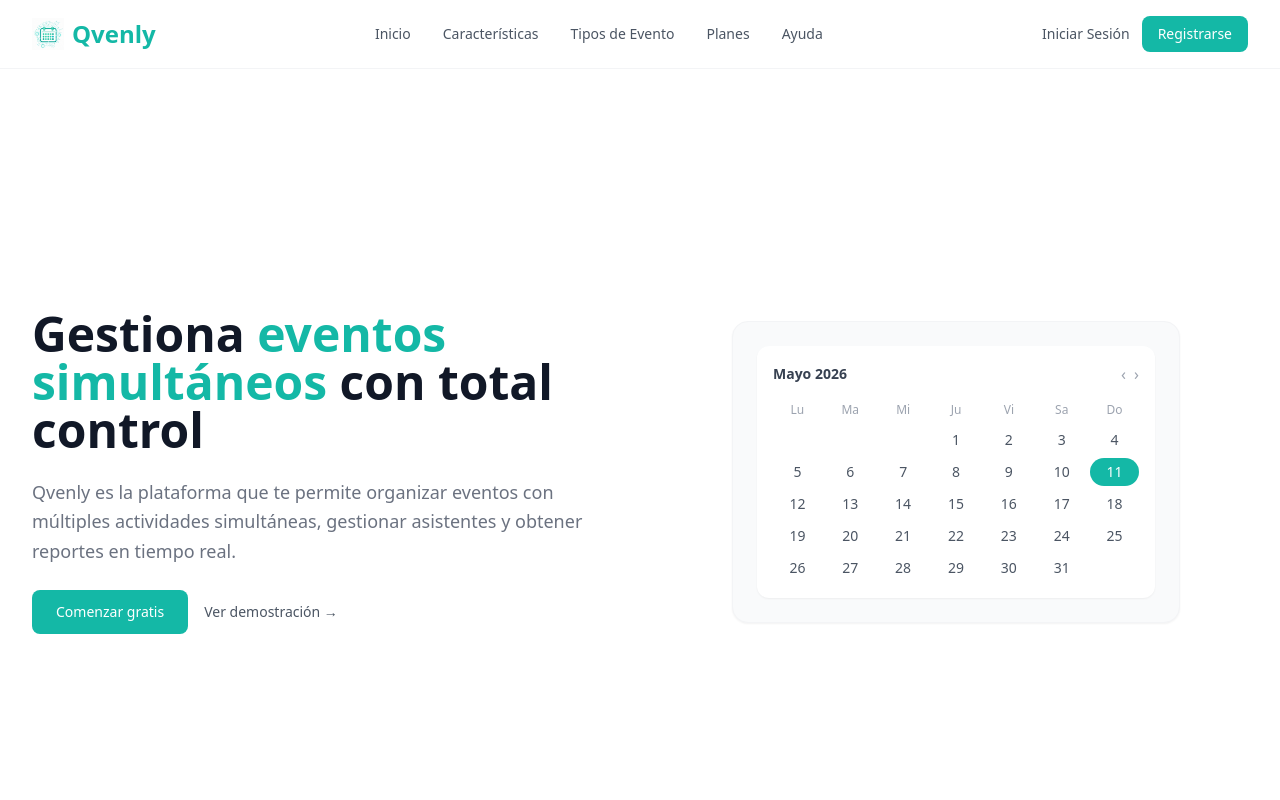
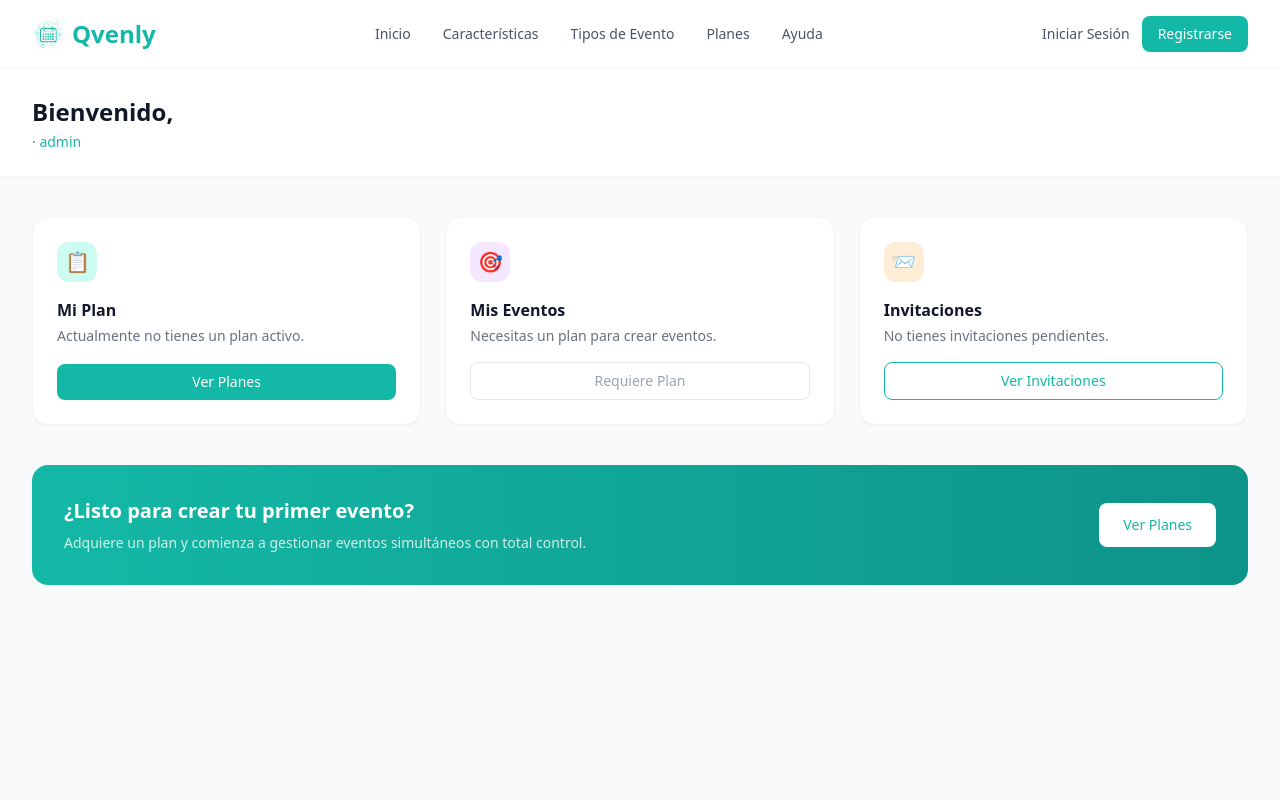
Before and after one commit to LeidyMaingualDev/qvenly-web, an Angular app: page /dashboard in a window 1280 px wide. Before the commit this address led to /. Shown: the top 800 px of the page. Built offline with nearby package versions, Linux system fonts and the light colour scheme; sample sign-in values are in the browser's storage.

Commit message:
feat(dashboard): add user dashboard with plan and event cards

```diff
--- a/src/app/app.routes.ts
+++ b/src/app/app.routes.ts
@@ -27,6 +27,12 @@ export const routes: Routes = [
       import('./features/auth/forgot-password/forgot-password.component').then(m => m.ForgotPasswordComponent)
   },
   {
+    path: 'dashboard',
+    canActivate: [authGuard],
+    loadComponent: () =>
+      import('./features/dashboard/user-dashboard/user-dashboard.component').then(m => m.UserDashboardComponent)
+  },
+  {
     path: '**',
     redirectTo: ''
   }
--- a/src/app/features/auth/login/login.component.ts
+++ b/src/app/features/auth/login/login.component.ts
@@ -37,7 +37,7 @@ export class LoginComponent {
           response.data.email,
           response.data.role
         );
-        this.router.navigate(['/']);
+        this.router.navigate(['/dashboard']);
       } else {
         this.errorMessage = response.message;
       }
--- a/src/app/features/auth/register/register.component.ts
+++ b/src/app/features/auth/register/register.component.ts
@@ -43,7 +43,7 @@ export class RegisterComponent {
             response.data.email,
             response.data.role
           );
-          this.router.navigate(['/']);
+          this.router.navigate(['/dashboard']);
         } else {
           this.errorMessage = response.message;
         }
--- /dev/null
+++ b/src/app/features/dashboard/user-dashboard/user-dashboard.component.html
@@ -0,0 +1,75 @@
+<div class="min-h-screen bg-gray-50">
+
+  <!-- Header del dashboard -->
+  <div class="bg-white border-b border-gray-100 px-6 md:px-8 py-6">
+    <div class="max-w-7xl mx-auto">
+      <h1 class="text-2xl font-bold text-gray-900">
+        Bienvenido, <span class="text-teal-500">{{ userName }}</span>
+      </h1>
+      <p class="text-gray-500 text-sm mt-1">{{ userEmail }} · <span class="text-teal-500 font-medium">{{ userRole }}</span></p>
+    </div>
+  </div>
+
+  <!-- Contenido -->
+  <div class="max-w-7xl mx-auto px-6 md:px-8 py-10">
+
+    <!-- Cards de acciones -->
+    <div class="grid grid-cols-1 md:grid-cols-3 gap-6 mb-10">
+
+      <!-- Mi Plan -->
+      <div class="bg-white rounded-2xl p-6 border border-gray-100 shadow-sm flex flex-col gap-4">
+        <div class="w-10 h-10 bg-teal-100 rounded-xl flex items-center justify-center">
+          <span class="text-teal-500 text-xl">📋</span>
+        </div>
+        <div>
+          <h3 class="font-semibold text-gray-900">Mi Plan</h3>
+          <p class="text-gray-500 text-sm mt-1">Actualmente no tienes un plan activo.</p>
+        </div>
+        <a href="/#planes" class="mt-auto text-sm bg-teal-500 text-white px-4 py-2 rounded-lg hover:bg-teal-600 transition-colors text-center">
+          Ver Planes
+        </a>
+      </div>
+
+      <!-- Mis Eventos -->
+      <div class="bg-white rounded-2xl p-6 border border-gray-100 shadow-sm flex flex-col gap-4">
+        <div class="w-10 h-10 bg-purple-100 rounded-xl flex items-center justify-center">
+          <span class="text-purple-500 text-xl">🎯</span>
+        </div>
+        <div>
+          <h3 class="font-semibold text-gray-900">Mis Eventos</h3>
+          <p class="text-gray-500 text-sm mt-1">Necesitas un plan para crear eventos.</p>
+        </div>
+        <button disabled class="mt-auto text-sm border border-gray-200 text-gray-400 px-4 py-2 rounded-lg cursor-not-allowed text-center">
+          Requiere Plan
+        </button>
+      </div>
+
+      <!-- Invitaciones -->
+      <div class="bg-white rounded-2xl p-6 border border-gray-100 shadow-sm flex flex-col gap-4">
+        <div class="w-10 h-10 bg-orange-100 rounded-xl flex items-center justify-center">
+          <span class="text-orange-500 text-xl">📨</span>
+        </div>
+        <div>
+          <h3 class="font-semibold text-gray-900">Invitaciones</h3>
+          <p class="text-gray-500 text-sm mt-1">No tienes invitaciones pendientes.</p>
+        </div>
+        <button class="mt-auto text-sm border border-teal-500 text-teal-500 px-4 py-2 rounded-lg hover:bg-teal-50 transition-colors text-center">
+          Ver Invitaciones
+        </button>
+      </div>
+
+    </div>
+
+    <!-- Banner upgrade -->
+    <div class="bg-gradient-to-r from-teal-500 to-teal-600 rounded-2xl p-8 flex flex-col md:flex-row items-center justify-between gap-6">
+      <div class="text-white">
+        <h2 class="text-xl font-bold mb-2">¿Listo para crear tu primer evento?</h2>
+        <p class="text-white/80 text-sm">Adquiere un plan y comienza a gestionar eventos simultáneos con total control.</p>
+      </div>
+      <a href="/#planes" class="bg-white text-teal-500 px-6 py-3 rounded-lg text-sm font-medium hover:bg-gray-50 transition-colors whitespace-nowrap">
+        Ver Planes
+      </a>
+    </div>
+
+  </div>
+</div>
--- /dev/null
+++ b/src/app/features/dashboard/user-dashboard/user-dashboard.component.ts
@@ -0,0 +1,25 @@
+import { Component, OnInit } from '@angular/core';
+import { CommonModule } from '@angular/common';
+import { RouterLink } from '@angular/router';
+import { AuthService } from '../../../core/coreAuth/services/auth.service';
+
+@Component({
+  selector: 'app-user-dashboard',
+  standalone: true,
+  imports: [CommonModule, RouterLink],
+  templateUrl: './user-dashboard.component.html',
+  styleUrl: './user-dashboard.component.css'
+})
+export class UserDashboardComponent implements OnInit {
+  userName = '';
+  userEmail = '';
+  userRole = '';
+
+  constructor(private authService: AuthService) {}
+
+  ngOnInit() {
+    this.userName = this.authService.getUserName() || '';
+    this.userEmail = localStorage.getItem('email') || '';
+    this.userRole = this.authService.getRole() || '';
+  }
+}
--- a/src/app/routes/app.routes.ts
+++ /dev/null
@@ -1,23 +0,0 @@
-import { Routes } from '@angular/router';
-
-export const routes: Routes = [
-  {
-    path: '',
-    loadChildren: () =>
-      import('./routes/home.routes').then(m => m.homeRoutes)
-  },
-  {
-    path: 'auth',
-    loadChildren: () =>
-      import('./routes/auth.routes').then(m => m.authRoutes)
-  },
-  {
-    path: 'pricing',
-    loadChildren: () =>
-      import('./routes/pricing.routes').then(m => m.pricingRoutes)
-  },
-  {
-    path: '**',
-    redirectTo: ''
-  }
-];
--- a/src/app/routes/auth.routes.ts
+++ /dev/null
@@ -1,19 +0,0 @@
-import { Routes } from '@angular/router';
-
-export const authRoutes: Routes = [
-  {
-    path: 'login',
-    loadComponent: () =>
-      import('../features/auth/login/login.component').then(m => m.LoginComponent)
-  },
-  {
-    path: 'register',
-    loadComponent: () =>
-      import('../features/auth/register/register.component').then(m => m.RegisterComponent)
-  },
-  {
-    path: 'forgot-password',
-    loadComponent: () =>
-      import('../features/auth/forgot-password/forgot-password.component').then(m => m.ForgotPasswordComponent)
-  }
-];
--- a/src/app/routes/home.routes.ts
+++ /dev/null
@@ -1,9 +0,0 @@
-import { Routes } from '@angular/router';
-
-export const homeRoutes: Routes = [
-  {
-    path: '',
-    loadComponent: () =>
-      import('../features/landing/home/home.component').then(m => m.HomeComponent)
-  }
-];
--- a/src/app/routes/pricing.routes.ts
+++ /dev/null
@@ -1,9 +0,0 @@
-import { Routes } from '@angular/router';
-
-export const pricingRoutes: Routes = [
-  {
-    path: '',
-    loadComponent: () =>
-      import('../features/pricing/pricing.component').then(m => m.PricingComponent)
-  }
-];
```
Also changed, not shown: src/app/features/dashboard/user-dashboard/user-dashboard.component.css (added).
